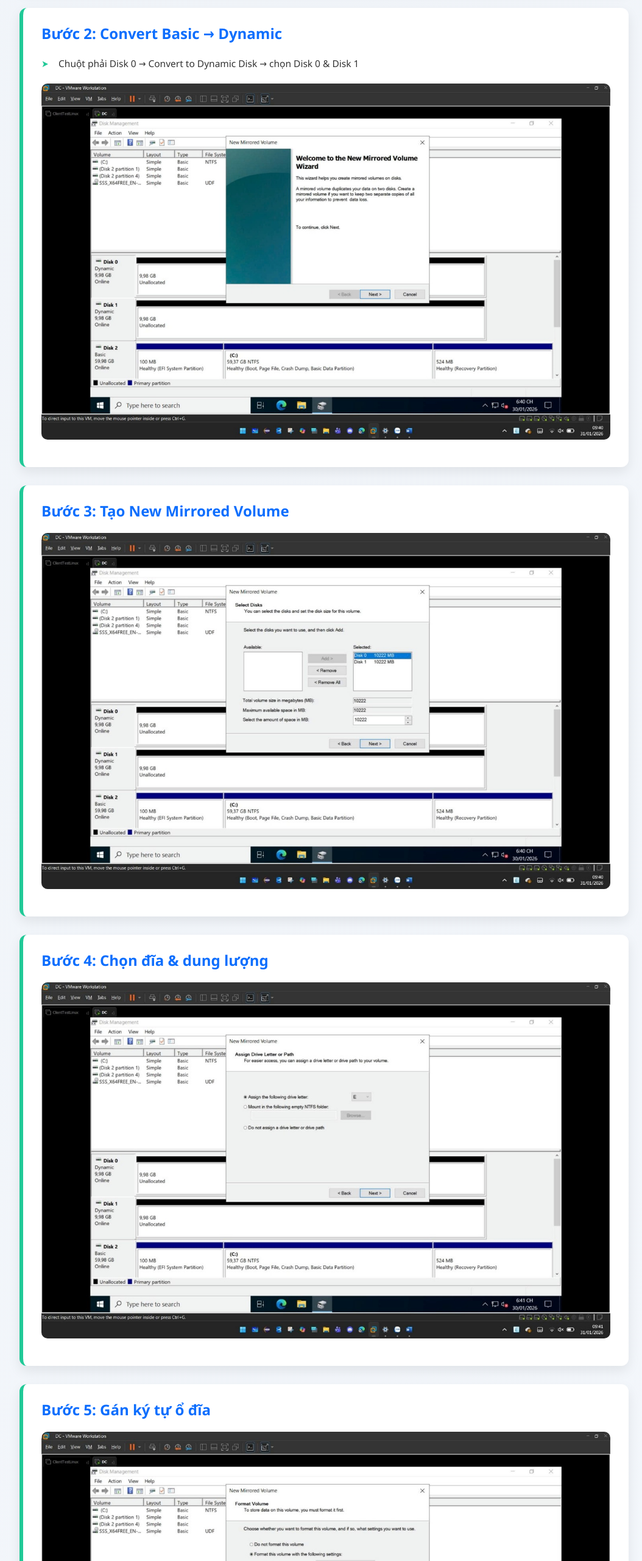
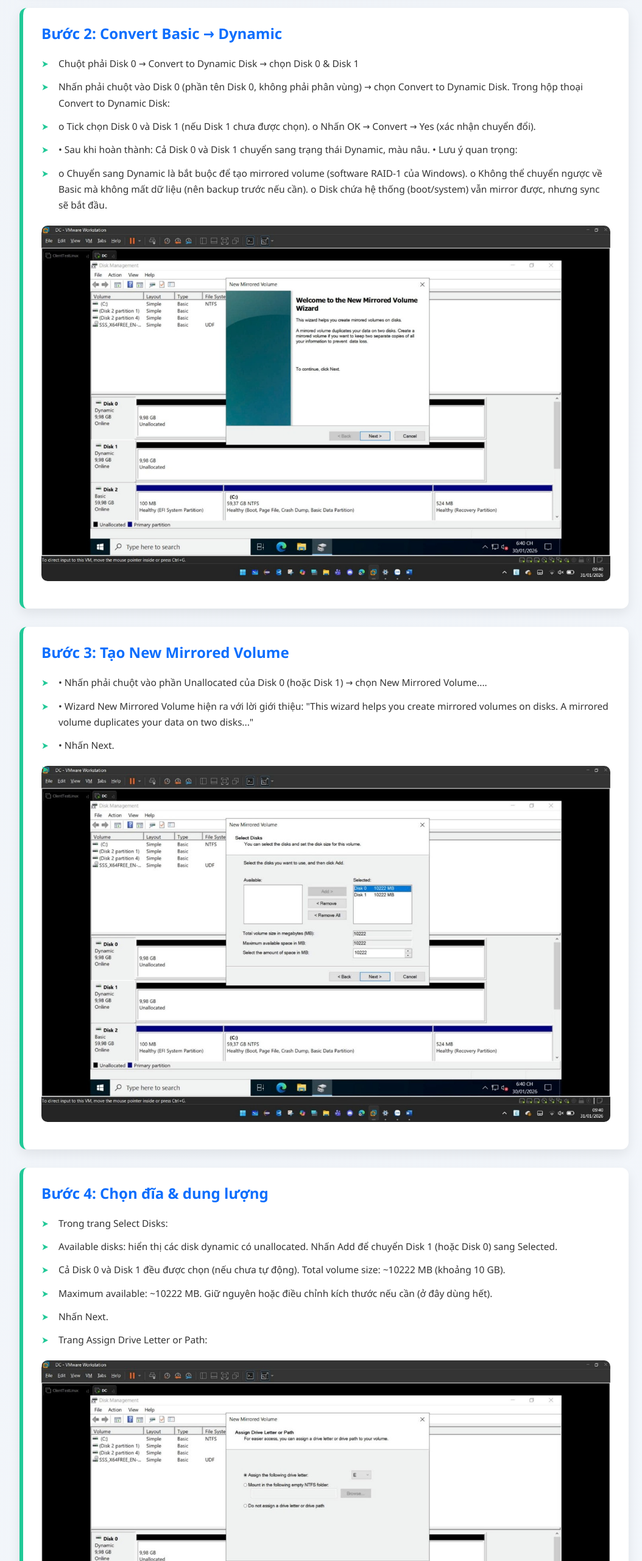
Before and after one commit to QuocTien2k/baihuongdan_thuchanh_n6, a plain HTML site: page index.html in a window 1280 px wide. Shown: the part 4640-7200 px from the top of the page at 61% size, without its empty margins (108-1162 px from the left). Drawn offline with Linux system fonts and the light colour scheme.

Commit message:
update code part 5

```diff
--- a/index.html
+++ b/index.html
@@ -1,5 +1,6 @@
 <!doctype html>
 <html lang="vi">
+
 <head>
     <meta charset="UTF-8" />
     <meta name="viewport" content="width=device-width, initial-scale=1.0" />
@@ -61,15 +62,13 @@
         <pre class="cmd">
 netsh advfirewall set allprofiles state off
 netsh advfirewall show allprofiles
-</pre
-      >
+</pre>
 
         <p><strong>Kiểm tra kết nối mạng:</strong></p>
         <pre class="cmd">
 ping &lt;IP_Server&gt;
 ping &lt;IP_Client&gt;
-</pre
-      >
+</pre>
 
         <p class="warning">
             Nếu ping không thông → kiểm tra Firewall, IP, DNS và trạng thái Domain.
@@ -110,33 +109,99 @@ ping &lt;IP_Client&gt;
         </p>
         <p>Disk 0 & Disk 1: ở trạng thái Online (~9.98GB) <br /></p>
         <p>Chuột phải vào tên Disk > Initialize Disk > Chọn chuẩn GPT > OK.</p>
-
         <img src="img/05.png" />
     </section>
 
     <section class="box step">
         <h2>Bước 2: Convert Basic → Dynamic</h2>
         <p>Chuột phải Disk 0 → Convert to Dynamic Disk → chọn Disk 0 & Disk 1</p>
+        <p>
+            Nhấn phải chuột vào Disk 0 (phần tên Disk 0, không phải phân vùng) →
+            chọn Convert to Dynamic Disk. Trong hộp thoại Convert to Dynamic Disk:
+        </p>
+        <p>
+            o Tick chọn Disk 0 và Disk 1 (nếu Disk 1 chưa được chọn). o Nhấn OK →
+            Convert → Yes (xác nhận chuyển đổi).
+        </p>
+        <p>
+            • Sau khi hoàn thành: Cả Disk 0 và Disk 1 chuyển sang trạng thái
+            Dynamic, màu nâu. • Lưu ý quan trọng:
+        </p>
+        <p>
+            o Chuyển sang Dynamic là bắt buộc để tạo mirrored volume (software
+            RAID-1 của Windows). o Không thể chuyển ngược về Basic mà không mất dữ
+            liệu (nên backup trước nếu cần). o Disk chứa hệ thống (boot/system) vẫn
+            mirror được, nhưng sync sẽ bắt đầu.
+        </p>
         <img src="img/06.png" />
     </section>
 
     <section class="box step">
         <h2>Bước 3: Tạo New Mirrored Volume</h2>
+        <p>
+            • Nhấn phải chuột vào phần Unallocated của Disk 0 (hoặc Disk 1) → chọn
+            New Mirrored Volume....
+        <p>
+            • Wizard New Mirrored Volume hiện ra với lời
+            giới thiệu: "This wizard helps you create mirrored volumes on disks. A
+            mirrored volume duplicates your data on two disks..."
+        </p>
+        <p>• Nhấn Next.</p>
+        </p>
         <img src="img/07.jpg" />
     </section>
 
     <section class="box step">
         <h2>Bước 4: Chọn đĩa & dung lượng</h2>
+        <p>
+            Trong trang Select Disks:
+
+        </p>
+        <p>Available disks: hiển thị các disk dynamic có unallocated.
+            Nhấn Add để chuyển Disk 1 (hoặc Disk 0) sang Selected.</p>
+        <p>Cả Disk 0 và Disk 1 đều được chọn (nếu chưa tự động).
+            Total volume size: ~10222 MB (khoảng 10 GB).</p>
+        <p>Maximum available: ~10222 MB.
+            Giữ nguyên hoặc điều chỉnh kích thước nếu cần (ở đây dùng hết).</p>
+        <p>Nhấn Next.</p>
+        <p>Trang Assign Drive Letter or Path:</p>
         <img src="img/08.jpg" />
     </section>
 
     <section class="box step">
         <h2>Bước 5: Gán ký tự ổ đĩa</h2>
+
+        <p>Chọn Assign the following drive letter: E: (hoặc chữ cái trống khác).
+            Không chọn mount vào folder hoặc không gán letter.</p>
+
+        <p>Nhấn Next.</p>
+
         <img src="img/09.jpg" />
     </section>
 
     <section class="box step">
         <h2>Bước 6: Format NTFS</h2>
+        <p>Trang Format Volume:
+            Chọn Format this volume with the following settings:
+
+        </p>
+        <p>File system: NTFS
+            Allocation unit size: Default</p>
+        <p>Volume label: New Volume (có thể đổi thành "Mirror Data" hoặc tên khác)
+            Tick Perform a quick format (khuyến khích để nhanh, vì mirror mới).</p>
+        <p>Không tick compression nếu không cần.
+            Nhấn Next.</p>
+        <p>Trang Completing the New Mirrored Volume Wizard:
+            Xem lại tóm tắt:
+        </p>
+        <p>Volume type: Mirror
+            Disks selected: Disk 0, Disk 1</p>
+        <p>Volume size: 10222 MB
+            Drive letter: E:
+            File system: NTFS</p>
+        <p>Quick format: Yes
+            v.v.</p>
+        <p>Nhấn Finish.</p>
         <img src="img/10.jpg" />
     </section>
 
@@ -240,4 +305,5 @@ ping &lt;IP_Client&gt;
 
     <script src="js/main.js"></script>
 </body>
+
 </html>
```
Lines whose indentation alone changed are shown as unchanged.
